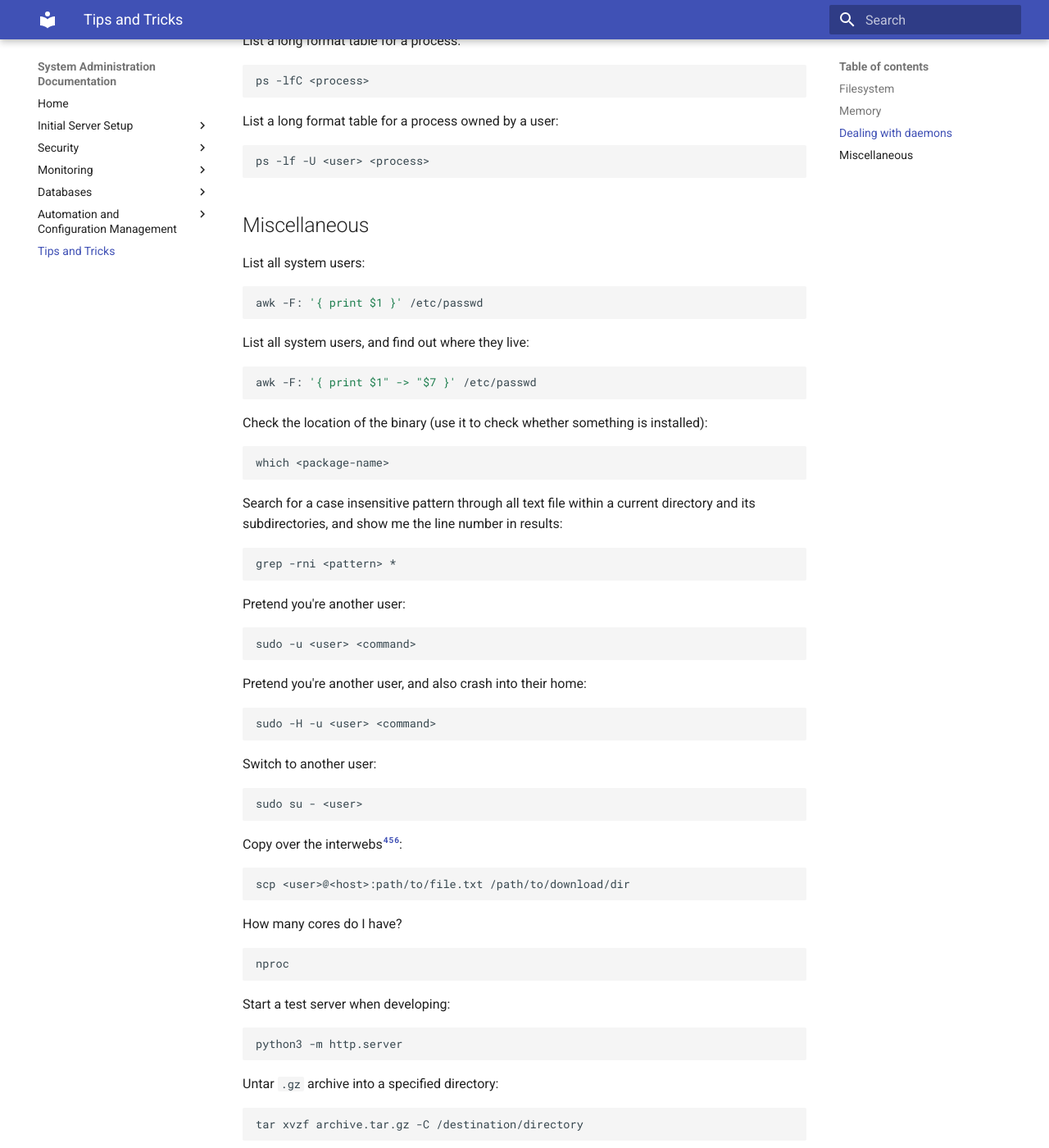
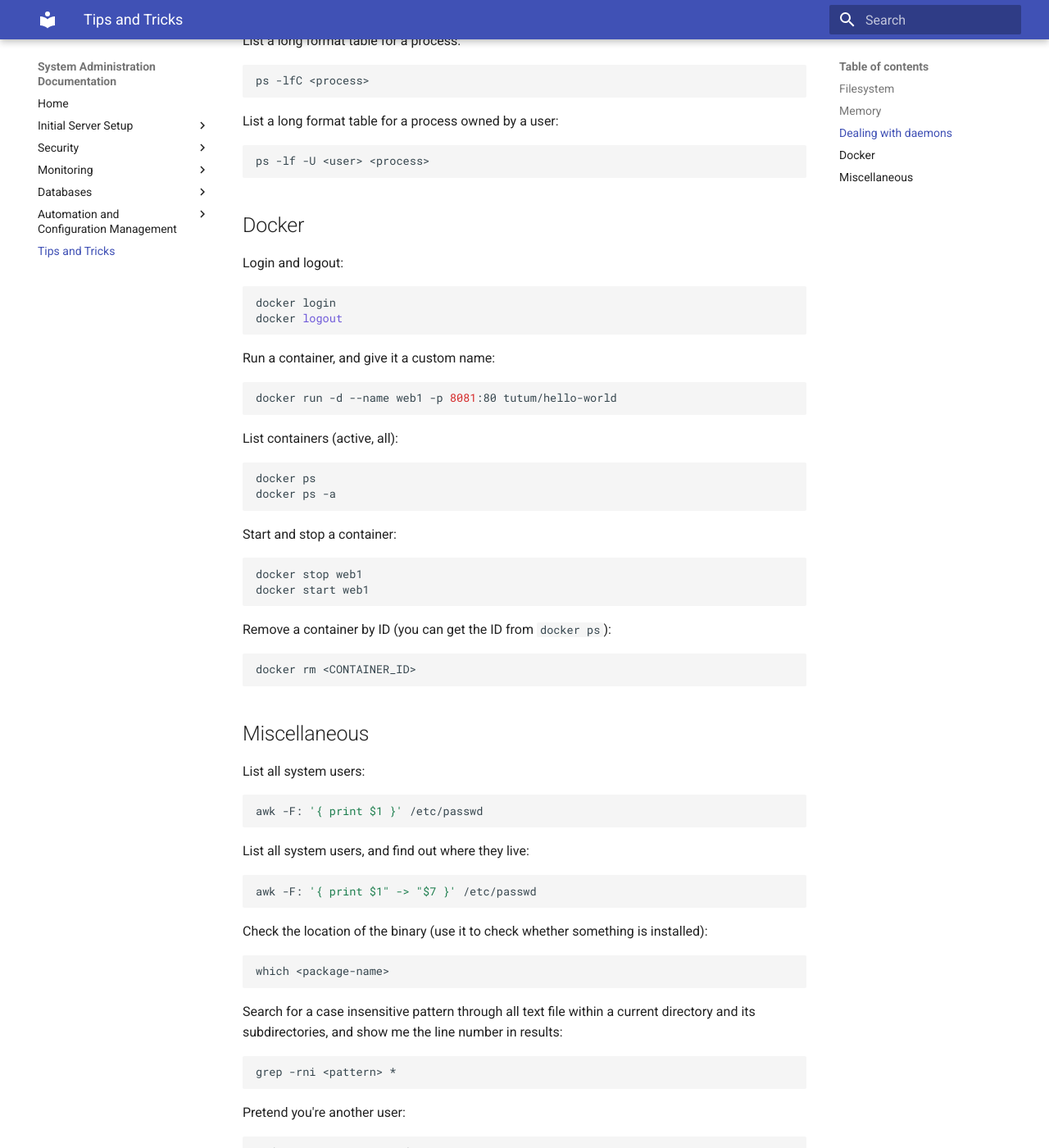
Before and after one commit to petarGitNik/sys-admin-docs, an MkDocs documentation site: the page built from docs/tips-and-tricks.md, in a window 1280 px wide and 1400 px high, scrolled down 948 px. Shown: the whole window at 82% size. Built offline with MkDocs 1.6.1 and Material for MkDocs 9.7.7, drawn with Linux system fonts in a browser that asks for light colours; old or Windows-style settings are respelled for this version of MkDocs.

Commit message:
Add Docker commands to tips and tricks

````diff
--- a/docs/tips-and-tricks.md
+++ b/docs/tips-and-tricks.md
@@ -53,6 +53,41 @@ List a long format table for a process owned by a user:
 
 ```bash
 ps -lf -U <user> <process>
+```
+
+## Docker
+
+Login and logout:
+
+```bash
+docker login
+docker logout
+```
+
+Run a container, and give it a custom name:
+
+```bash
+docker run -d --name web1 -p 8081:80 tutum/hello-world
+```
+
+List containers (active, all):
+
+```bash
+docker ps
+docker ps -a
+```
+
+Start and stop a container:
+
+```bash
+docker stop web1
+docker start web1
+```
+
+Remove a container by ID (you can get the ID from `docker ps`):
+
+```bash
+docker rm <CONTAINER_ID>
 ```
 
 ## Miscellaneous
````
Also changed, not shown: README.md (+8 -0 lines).
